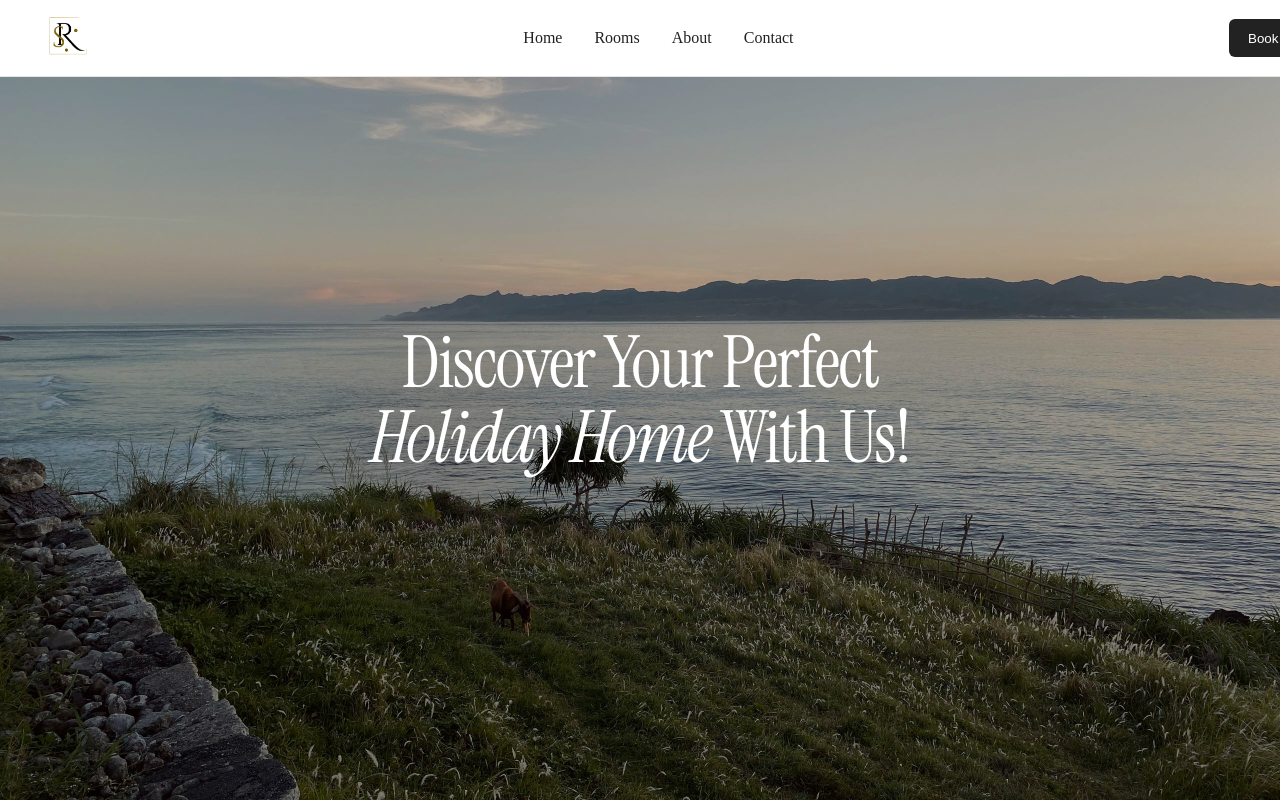
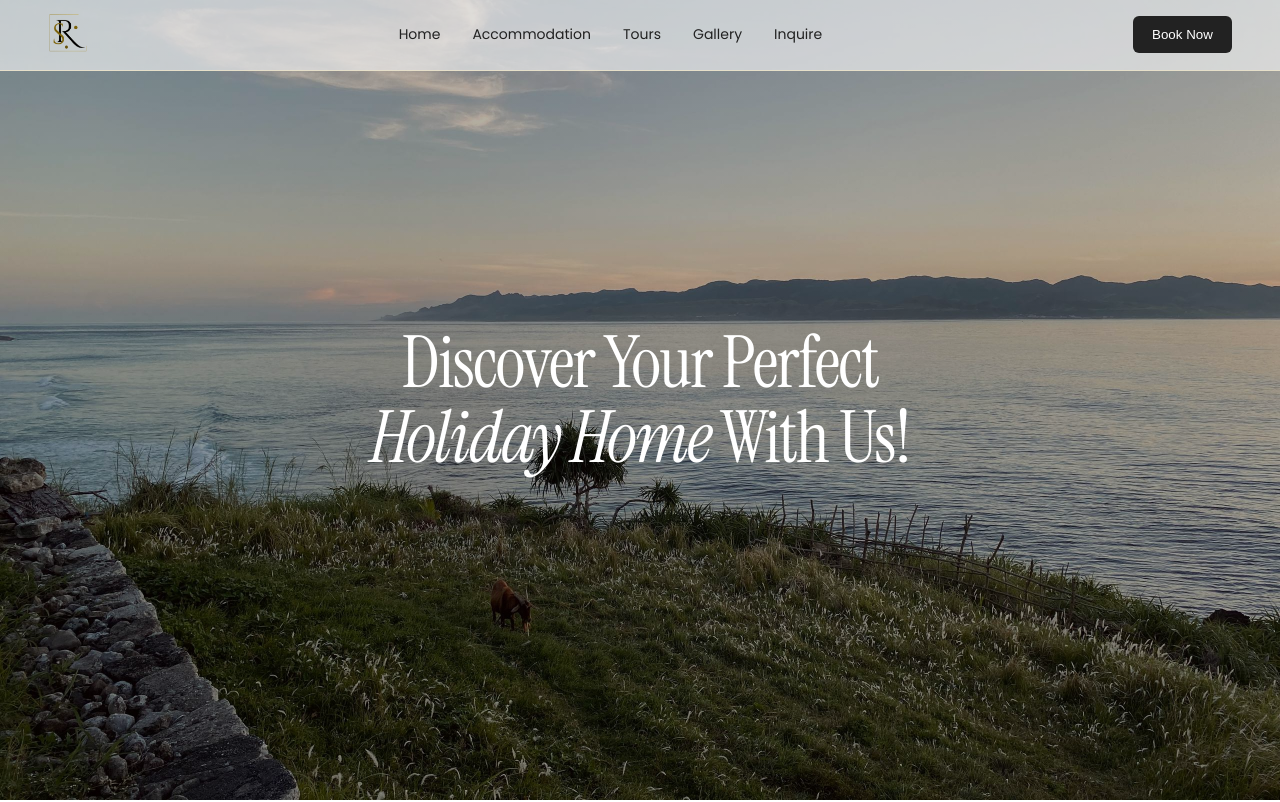
Before and after one commit to yogurtshaked/siayanrock, a React (Vite) app: page / in a window 1280 px wide. Shown: the top 802 px of the page. Built offline with nearby package versions, Linux system fonts and the light colour scheme.

Commit message:
Added a navigation bar

```diff
--- a/src/components/navbar.tsx
+++ b/src/components/navbar.tsx
@@ -5,20 +5,23 @@ import "../index.css";
 function Navbar() {
     return (
         <nav className="navbar">
+            <div className="navbar-content">
                 <div className="navbar-logo">
                     <img src="/src/assets/logo.png" alt="Logo" className="logo-image"/>
                 </div>
 
                 <div className="navbar-links">
                     <a href="/">Home</a>
-            <a href="/rooms">Rooms</a>
-            <a href="/about">About</a>
-            <a href="/contact">Contact</a>
+                    <a href="/rooms">Accommodation</a>
+                    <a href="/about">Tours</a>
+                    <a href="/contact">Gallery</a>
+                    <a href="/contact">Inquire</a>
                 </div>
 
                 <button className="book-button">
                     Book Now
                 </button>
+            </div>
         </nav>
     );
 }
--- a/src/index.css
+++ b/src/index.css
@@ -1,17 +1,19 @@
 @import url('https://fonts.googleapis.com/css2?family=Instrument+Serif:ital@0;1&display=swap');
+@import url('https://fonts.googleapis.com/css2?family=Instrument+Serif:ital@0;1&family=Montserrat:ital,wght@0,100..900;1,100..900&display=swap');
+@import url('https://fonts.googleapis.com/css2?family=Instrument+Serif:ital@0;1&family=Montserrat:ital,wght@0,100..900;1,100..900&family=Poppins:ital,wght@0,100;0,200;0,300;0,400;0,500;0,600;0,700;0,800;0,900;1,100;1,200;1,300;1,400;1,500;1,600;1,700;1,800;1,900&display=swap');
 
-#root {
-  max-width: 100%;
-  margin: 0 auto;
-  text-align: center;
-  min-height: 100svh;
-  display: flex;
-  flex-direction: column;
+* {
+  margin: 0;
+  padding: 0;
   box-sizing: border-box;
 }
 
 body {
   margin: 0;
+}
+
+html {
+  scroll-behavior: smooth;
 }
 
 h1,
@@ -40,25 +42,33 @@ h2 {
   }
 }
 p {
+  font-family: "Montserrat";
   margin: 0;
+}
+a{
+  font-family: "Poppins";
 }
 
 .navbar {
   position: fixed;
   top: 0;
-  left: 0;
   width: 100%;
+
+  padding: 0.8rem 3rem;
+  background: rgb(255, 255, 255, 60%);
+  backdrop-filter: blur(200px);
+  -webkit-backdrop-filter: blur(10px);
+  border-bottom: 1px solid #E6DFC9;
+  z-index: 1000;
+}
+
+.navbar-content{
+  max-width: 1440px;
+  max-height: 65px;
 
   display: flex;
   align-items: center;
   justify-content: space-between;
-
-  padding: 1rem 3rem;
-
-  background: white;
-  border-bottom: 1px solid #e5e5e5;
-
-  z-index: 1000;
 }
 
 .navbar-logo img {
@@ -73,6 +83,7 @@ p {
 .navbar-links a {
   color: #222;
   text-decoration: none;
+  font-size: 14px;
 }
 
 .navbar-links a:hover {
@@ -114,3 +125,16 @@ p {
 .hero-highlight {
   font-style: italic;
 }
+
+.about-section {
+  background: white;
+
+  background-size: cover;
+
+  min-height: 100vh;
+  display: flex;
+  flex-direction: column;
+  align-items: center;
+  justify-content: center;
+  text-align: center;
+}
--- a/src/pages/Home.tsx
+++ b/src/pages/Home.tsx
@@ -12,6 +12,11 @@ function Home(){
                     </h1>
                 </div>
             </div>
+
+            <div className="about-section">
+                <h2>About Us</h2>
+                <p>Welcome to our holiday home rental service! We specialize in providing the perfect getaway for your next vacation.</p>
+            </div>
         </section>
     )
 }
```
Lines whose indentation alone changed are shown as unchanged.
